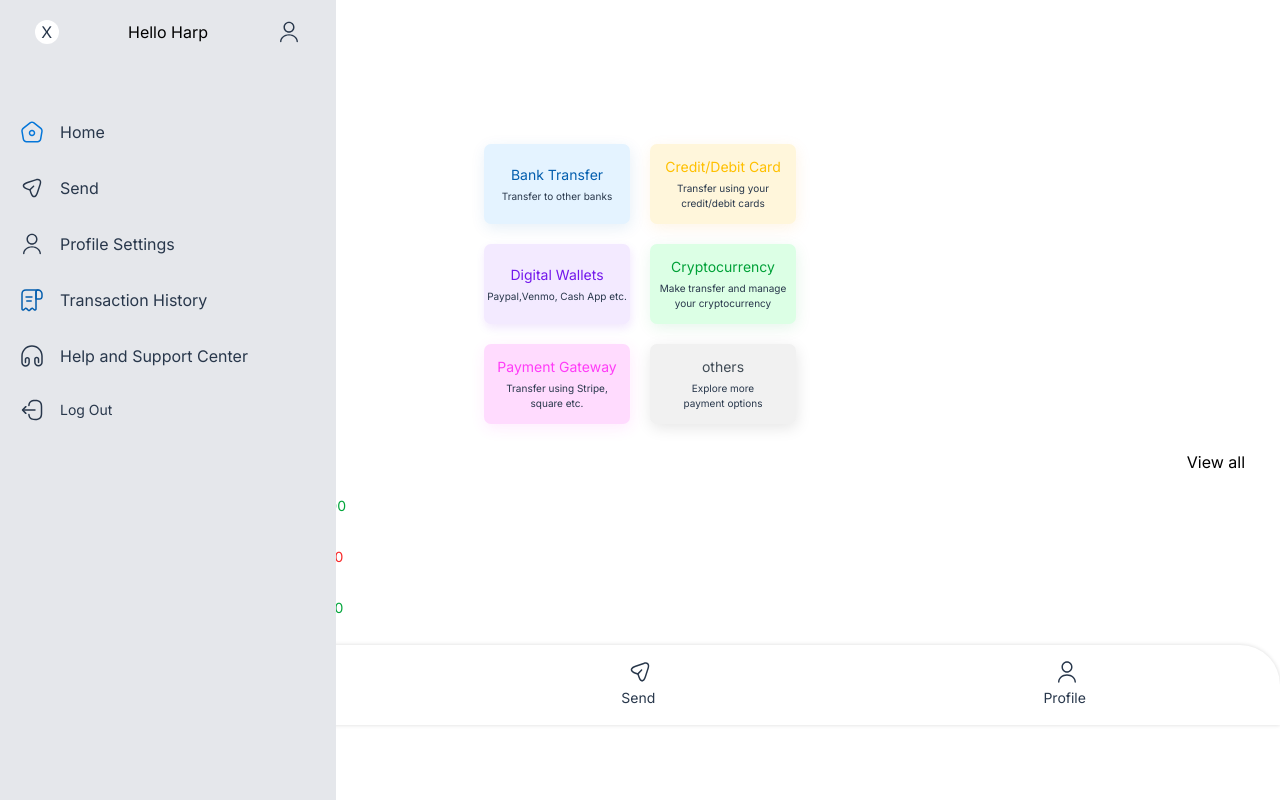
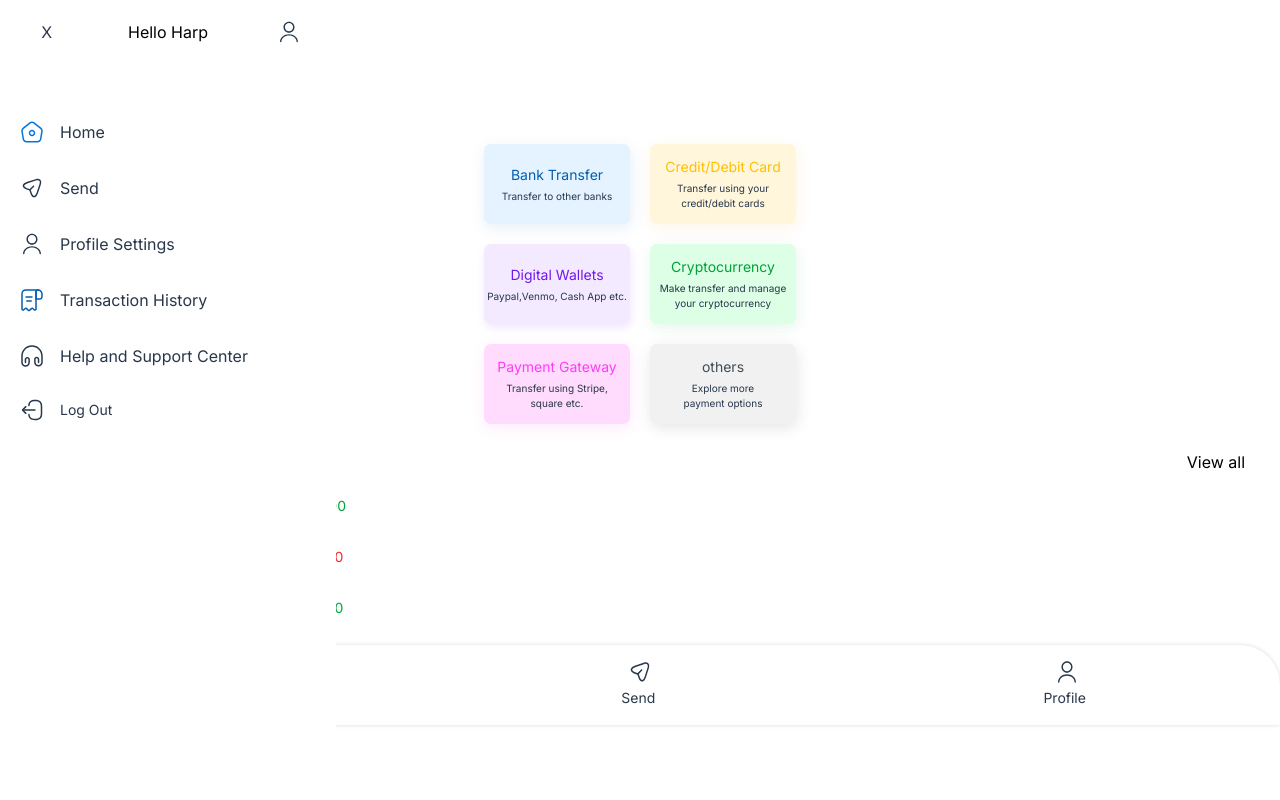
Before and after one commit to Maxwell011/moni-finance, a Next.js app: page /send in a window 1280 px wide. Both pictures are taken after a click on the button 60 px from the left and 84 px from the top of the page. Built offline with nearby package versions, Linux system fonts and the light colour scheme.

Commit message:
Fix side-nav background color

```diff
--- a/src/app/svg/Hamburger.tsx
+++ b/src/app/svg/Hamburger.tsx
@@ -64,7 +64,7 @@ function HamburgerButton() {
       }
 
       {isSideNavOpen && (
-        <div className='side-nav fixed top-0 left-0 w-[336px] h-full bg-gray-200 transform transition-transform duration-300 ease-in-out translate-x-0 shadow-[0px_4px_15px_0px_rgba(0,0,0,0.15)]bg-white'>
+        <div className='side-nav fixed top-0 left-0 w-[336px] h-full bg-white transform transition-transform duration-300 ease-in-out translate-x-0 shadow-[0px_4px_15px_0px_rgba(0,0,0,0.15)]bg-white'>
           <div className='flex justify-around mt-5 '>
             <button
               className='w-6 h-6 rounded-full text-[#28374B] bg-white border-[#28374B] border-[solid]'
```
